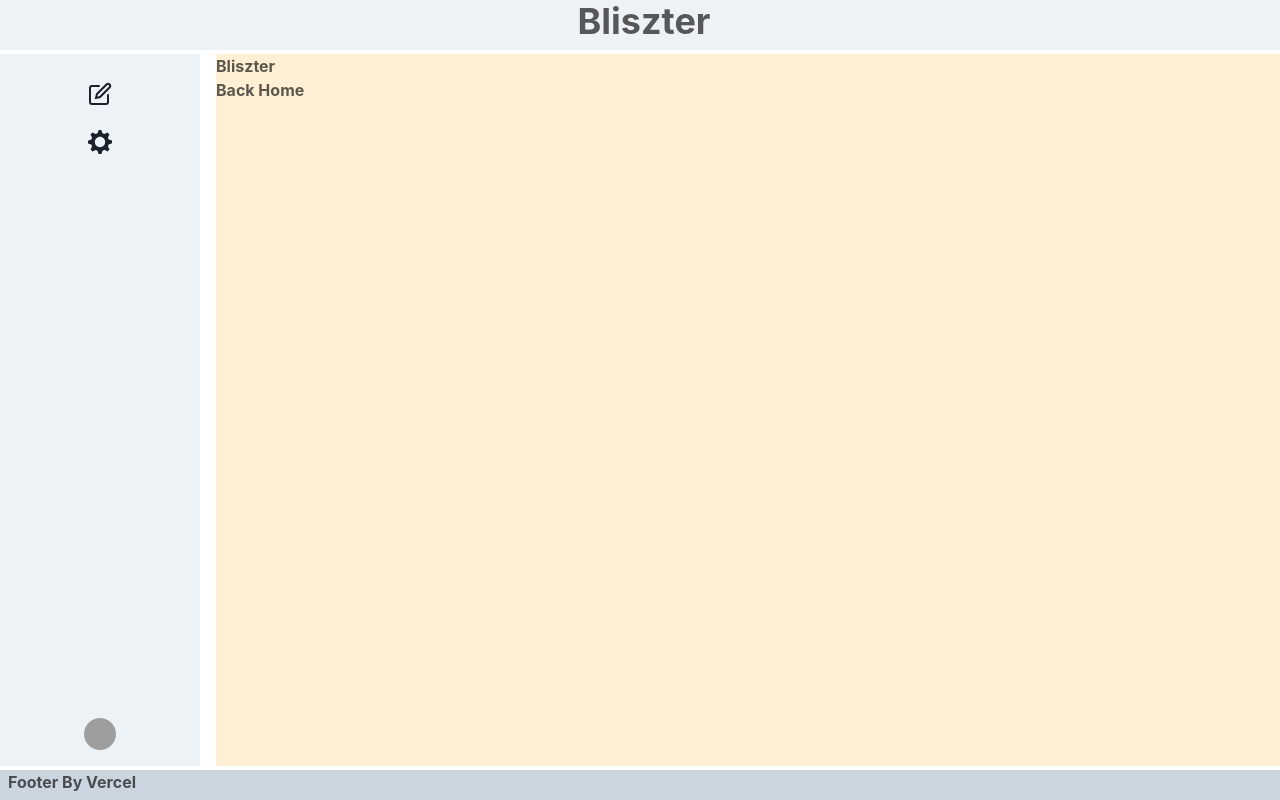
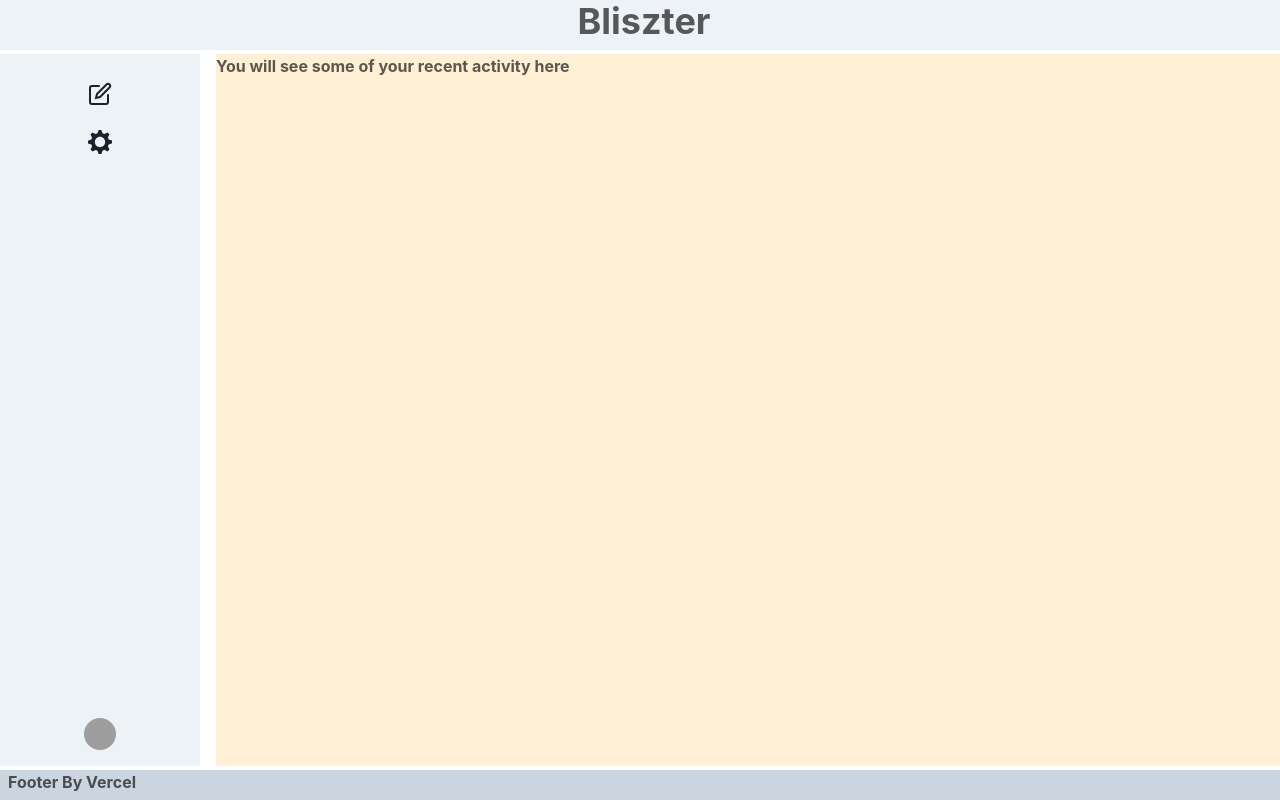
Before and after one commit to arjunlubana/bliszter, a Next.js app: page /dashboard in a window 1280 px wide. Built offline with nearby package versions, Linux system fonts and the light colour scheme; grey boxes are pictures that could not be loaded; what supertokens-auth-react would draw is missing.

Commit message:
Add layouts to editor and integrations pages

```diff
--- a/pages/dashboard.tsx
+++ b/pages/dashboard/index.tsx
@@ -1,10 +1,9 @@
 import Head from "next/head";
-import Link from "next/link";
 import { ReactElement } from "react";
 import ThirdPartyEmailPassword from "supertokens-auth-react/recipe/thirdpartyemailpassword";
-import Layout from "../layouts";
-import DashboardLayout from "../layouts/dashboard";
-import type { NextPageWithLayout } from "./_app";
+import Layout from "../../layouts";
+import DashboardLayout from "../../layouts/dashboard";
+import type { NextPageWithLayout } from "../_app";
 
 const Dashboard: NextPageWithLayout = () => {
   return (
@@ -14,13 +13,9 @@ const Dashboard: NextPageWithLayout = () => {
         <meta name="description" content="Generated by create next app" />
         <link rel="icon" href="/favicon.ico" />
       </Head>
-
-      <main>
-        <h1>Bliszter</h1>
-        <Link href="/">
-          <a>Back Home</a>
-        </Link>
-      </main>
+      <div>
+        You will see some of your recent activity here
+      </div>
     </ThirdPartyEmailPassword.ThirdPartyEmailPasswordAuth>
   );
 };
```
Also changed, not shown: pages/dashboard/editor.tsx (renamed from pages/editor.tsx, +15 -8 lines), pages/dashboard/integrations.tsx (added, +33 -0 lines), pages/integrations.tsx (deleted, +0 -23 lines).
